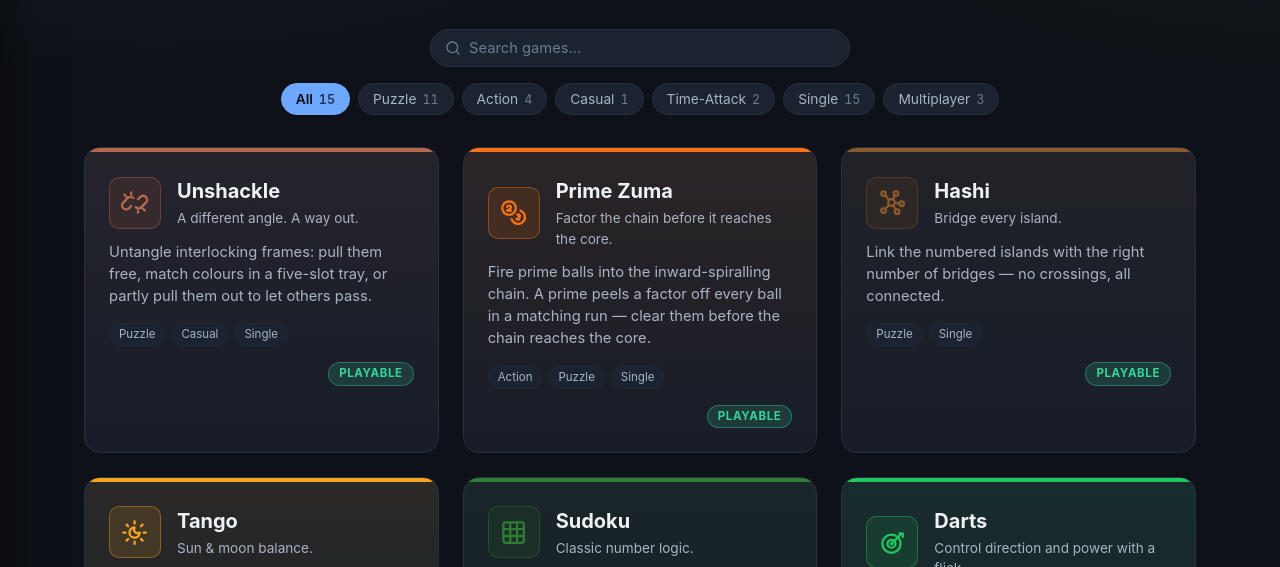
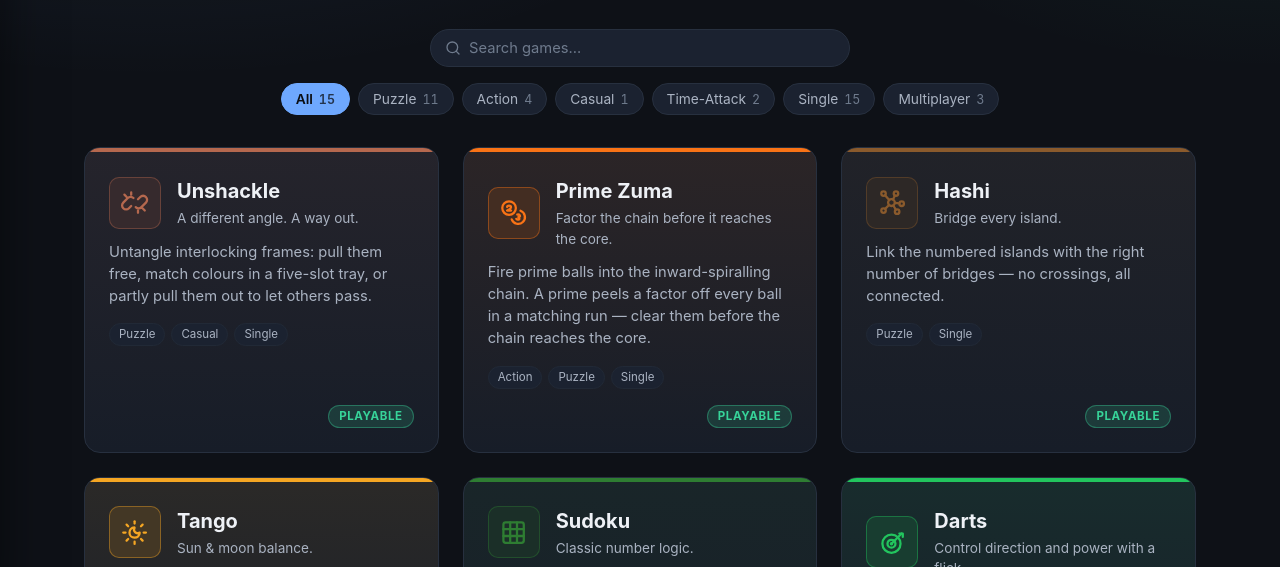
Before and after one commit to boshow88/gamebox, a plain HTML site: page index.html in a window 1280 px wide. Shown: the part 194-761 px from the top of the page. Drawn offline with Linux system fonts and the light colour scheme.

Commit message:
fix(launcher): align game status badges at card bottom-right

```diff
--- a/css/launcher.css
+++ b/css/launcher.css
@@ -411,7 +411,8 @@ button { font-family: inherit; cursor: pointer; }
 }
 
 .game-card-footer {
-    margin-top: var(--space-md);
+    margin-top: auto;
+    padding-top: var(--space-md);
     display: flex;
     align-items: center;
     justify-content: flex-end;
```
